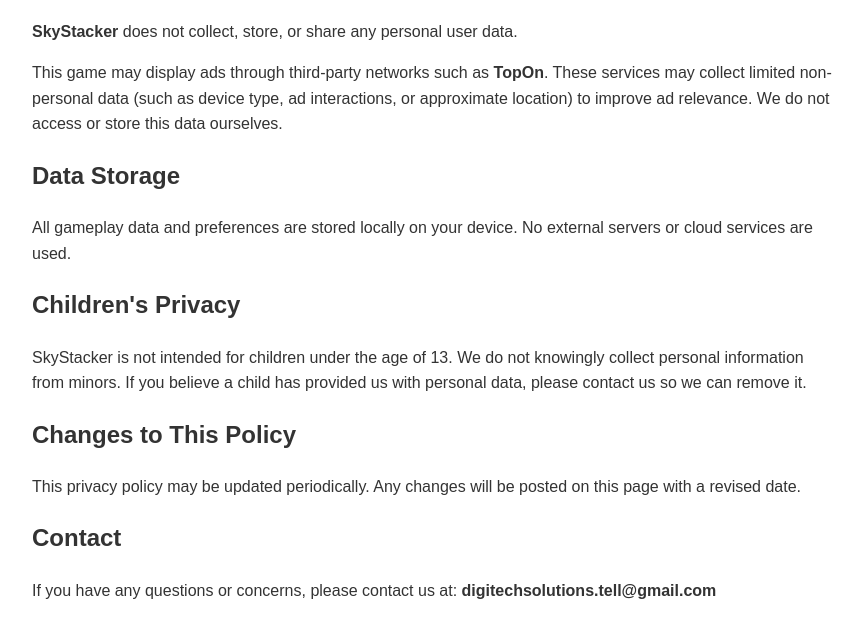
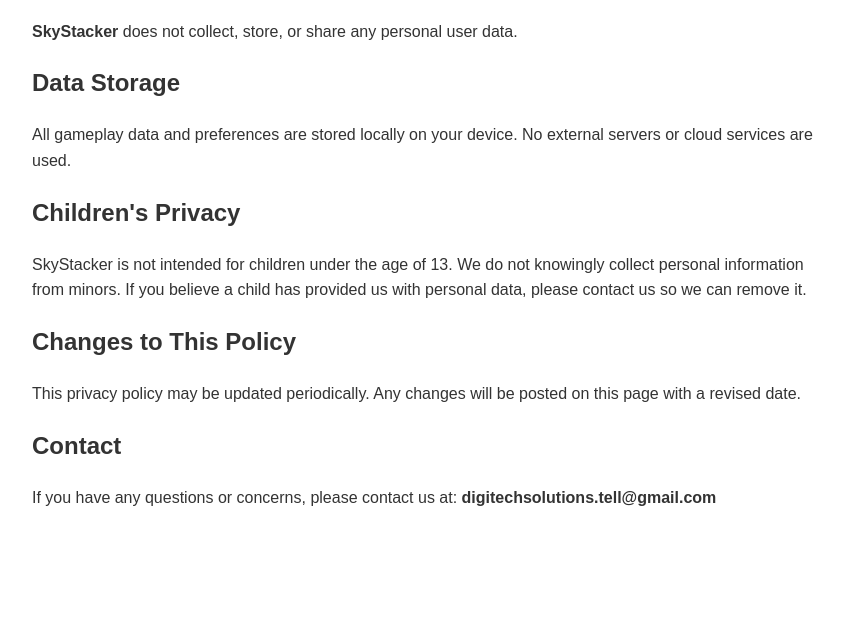
Before and after one commit to AbdullahNaheed/SkyStacker_pp, a plain HTML site: page index.html in a window 1280 px wide. Shown: the part 94-732 px from the top of the page, without its empty margins (208-1070 px from the left). Drawn offline with Linux system fonts and the light colour scheme.

Commit message:
Update privacy policy
Removed information about third-party ad data collection.

```diff
--- a/index.html
+++ b/index.html
@@ -29,8 +29,6 @@
 
   <p><strong>SkyStacker</strong> does not collect, store, or share any personal user data.</p>
 
-  <p>This game may display ads through third-party networks such as <strong>TopOn</strong>. These services may collect limited non-personal data (such as device type, ad interactions, or approximate location) to improve ad relevance. We do not access or store this data ourselves.</p>
-
   <h2>Data Storage</h2>
   <p>All gameplay data and preferences are stored locally on your device. No external servers or cloud services are used.</p>
 
```
